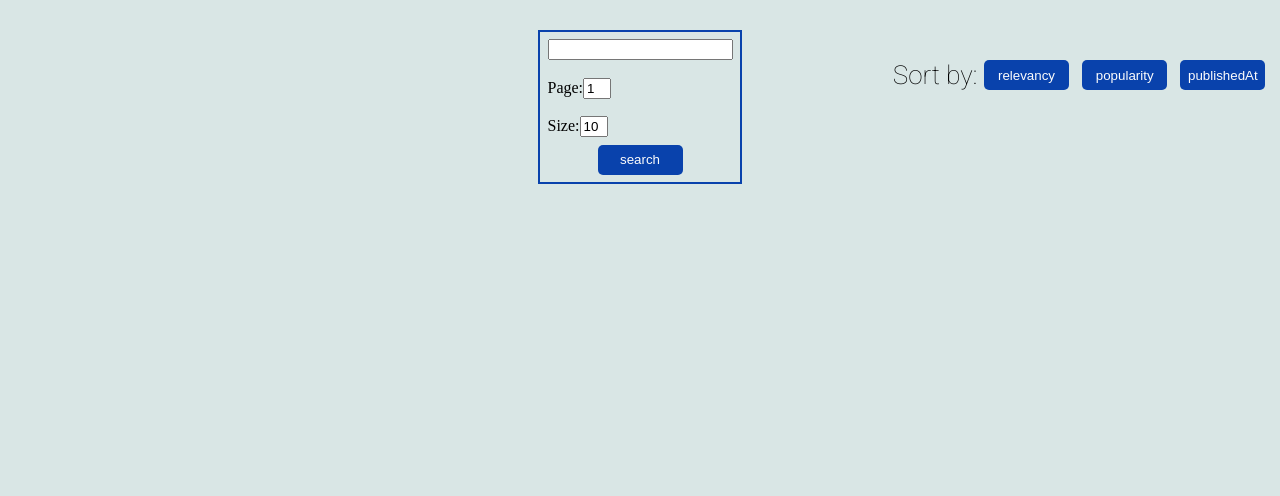
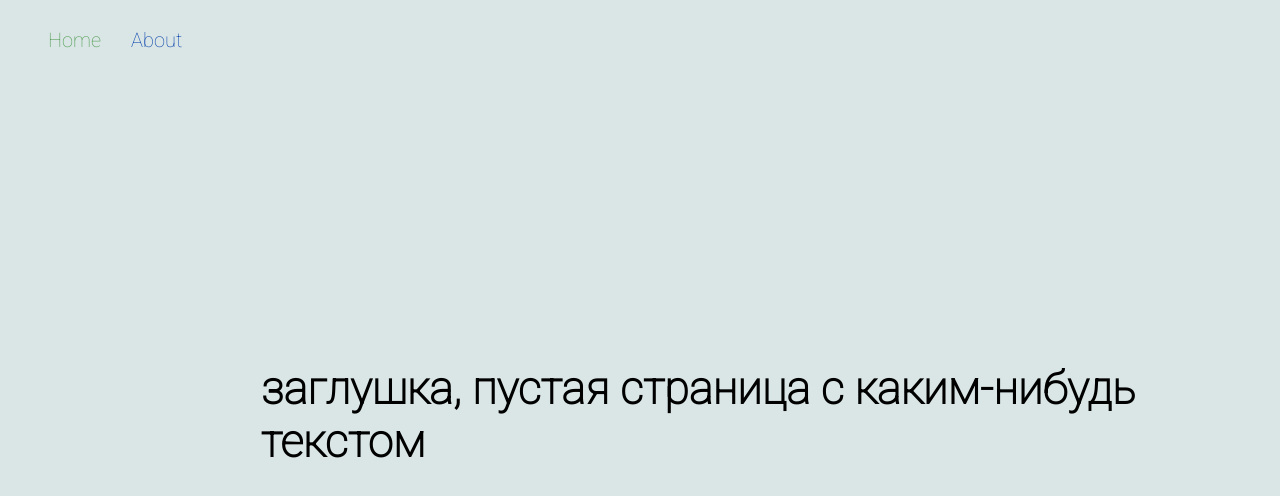
Before and after one commit to Si9num/react, a React app: page /about in a window 1280 px wide. Shown: the top 496 px of the page. Built offline with nearby package versions, Linux system fonts and the light colour scheme.

Commit message:
feat: add router

```diff
--- /dev/null
+++ b/src/about.tsx
@@ -0,0 +1,11 @@
+import React from 'react';
+
+/* eslint-disable arrow-body-style */
+const About = () => {
+  return (
+    <div className="plug">
+      <h2>заглушка, пустая страница с каким-нибудь текстом</h2>
+    </div>
+  );
+};
+export default About;
--- /dev/null
+++ b/src/changeCol.tsx
@@ -0,0 +1,14 @@
+/* eslint-disable operator-linebreak */
+
+export const changeColAb = () => {
+  (document.querySelector('.about') as HTMLElement).style.color =
+    'rgba(11, 116, 8, 0.678)';
+  (document.querySelector('.home') as HTMLElement).style.color =
+    'rgb(9, 66, 172)';
+};
+export const changeColH = () => {
+  (document.querySelector('.home') as HTMLElement).style.color =
+    'rgba(11, 116, 8, 0.678)';
+  (document.querySelector('.about') as HTMLElement).style.color =
+    'rgb(9, 66, 172)';
+};
--- /dev/null
+++ b/src/details.tsx
@@ -0,0 +1,28 @@
+import React, { useState } from 'react';
+import { useParams } from 'react-router-dom';
+
+/* eslint-disable arrow-body-style */
+/* eslint-disable object-curly-newline */
+const Details: any = () => {
+  const { title, url, publishedAt, description, content, author } = useParams<{
+    title: string;
+    url: string;
+    publishedAt: string;
+    description: string;
+    content: string;
+    author: string;
+  }>();
+
+  return (
+    <div className="block">
+      <p className="text"> {title}</p>
+      <p className="text">{author} </p>
+      <p className="text">{content}</p>
+      <p className="text">{description}</p>
+      <p className="text">{publishedAt}</p>
+      <p className="text">{url}</p>
+    </div>
+  );
+};
+
+export default Details;
--- a/src/form.tsx
+++ b/src/form.tsx
@@ -1,6 +1,17 @@
 import React, { ChangeEvent, useState } from 'react';
+import {
+  BrowserRouter as Router,
+  Switch,
+  Route,
+  useLocation,
+} from 'react-router-dom';
+import { CSSTransition, TransitionGroup } from 'react-transition-group';
+import Header from './header';
+import Res from './result';
+import About from './about';
+import Error from './page404';
+import Details from './details';
 
-import Res from './result';
 /* eslint-disable @typescript-eslint/comma-dangle */
 
 const Form = () => {
@@ -25,9 +36,15 @@ const Form = () => {
     };
     getResp();
   }
-
+  const location = useLocation();
   return (
     <div>
+      <Header />
+      <TransitionGroup>
+        <CSSTransition timeout={300} classNames="anim" key={location.key}>
+          <div>
+            <Switch>
+              <Route exact path="/">
                 <section>
                   <form onSubmit={handleSubmit} className="form">
                     <div className="input">
@@ -96,6 +113,23 @@ const Form = () => {
                 <div className="wrap">
                   <Res res={res} />
                 </div>
+              </Route>
+              <Route exact path="/about">
+                <About />
+              </Route>
+              <Route
+                exact
+                path="/details/:title/:author/:content/:description/:publishedAt"
+              >
+                <Details />
+              </Route>
+              <Route exact path="*">
+                <Error />
+              </Route>
+            </Switch>
+          </div>
+        </CSSTransition>
+      </TransitionGroup>
     </div>
   );
 };
--- /dev/null
+++ b/src/header.tsx
@@ -0,0 +1,25 @@
+import React from 'react';
+import { Link } from 'react-router-dom';
+import { changeColAb, changeColH } from './changeCol';
+/* eslint-disable arrow-body-style */
+const Header = () => {
+  return (
+    <header>
+      <nav className="nav">
+        <ul className="list">
+          <li onClick={changeColH}>
+            <Link className="home" to="/">
+              Home
+            </Link>
+          </li>
+          <li onClick={changeColAb}>
+            <Link className="about" to="/about">
+              About
+            </Link>
+          </li>
+        </ul>
+      </nav>
+    </header>
+  );
+};
+export default Header;
--- a/src/index.tsx
+++ b/src/index.tsx
@@ -1,6 +1,13 @@
 import React from 'react';
 import ReactDOM, { render } from 'react-dom';
+import { BrowserRouter as Router } from 'react-router-dom';
 import Form from './form';
+
 import './style.css';
 
-ReactDOM.render(<Form />, document.querySelector('#root'));
+ReactDOM.render(
+  <Router>
+    <Form />
+  </Router>,
+  document.querySelector('#root'),
+);
--- /dev/null
+++ b/src/page404.tsx
@@ -0,0 +1,10 @@
+import React from 'react';
+/* eslint-disable arrow-body-style */
+const Error = () => {
+  return (
+    <div className="plug">
+      <h2>404 page not found</h2>
+    </div>
+  );
+};
+export default Error;
--- a/src/result.tsx
+++ b/src/result.tsx
@@ -1,4 +1,5 @@
 import React from 'react';
+import { Link } from 'react-router-dom';
 
 /* eslint-disable arrow-body-style */
 /* eslint-disable @typescript-eslint/comma-dangle */
@@ -21,13 +22,19 @@ const Res = ({ res }) => {
         ) => {
           return (
             <div className="block" key={idx}>
+              <p className="text"> {title}</p>
               <p className="text">{author} </p>
               <p className="text">{content}</p>
               <p className="text">{description}</p>
               <p className="text">{publishedAt}</p>
-              <p className="text"> {title}</p>
+
               <p className="text">{url}</p>
               <img className="img" src={urlToImage} alt="" />
+              <Link
+                to={`/details/${title}/${author}/${content}/${description}/${publishedAt}`}
+              >
+                View more
+              </Link>
             </div>
           );
         },
--- a/src/style.css
+++ b/src/style.css
@@ -85,3 +85,47 @@ body {
 
   color: black;
 }
+.plug {
+  display: flex;
+  margin-top: 20%;
+  margin-left: 20%;
+  font-size: 30px;
+  font-family: 'Roboto';
+  justify-content: space-between;
+}
+.nav {
+  display: flex;
+  font-size: 20px;
+  font-family: 'Roboto';
+  list-style-type: none;
+}
+li {
+  list-style-type: none;
+}
+.list {
+  display: flex;
+}
+.list li {
+  margin-right: 30px;
+}
+a {
+  text-decoration: none;
+  color: rgb(9, 66, 172);
+}
+.home {
+  color: rgba(11, 116, 8, 0.678);
+}
+.anim-enter {
+  opacity: 0;
+}
+.anim-enter-active {
+  opacity: 1;
+  transition: 2000ms;
+}
+.anim-exit {
+  opacity: 1;
+}
+.anim-exit-active {
+  opacity: 0;
+  transition: 2000ms;
+}
--- a/webpack.config.js
+++ b/webpack.config.js
@@ -11,6 +11,10 @@ module.exports = {
     path: path.resolve(__dirname, 'dist'),
     filename: 'bundle.js',
     assetModuleFilename: 'assets/[name][ext]',
+  },
+  mode: 'development',
+  devServer: {
+    historyApiFallback: true,
   },
   module: {
     rules: [
```
Also changed, not shown: package.json (+9 -4 lines), 1 other file (tests, documents, lock files or other folders). Lines whose indentation alone changed are shown as unchanged.
